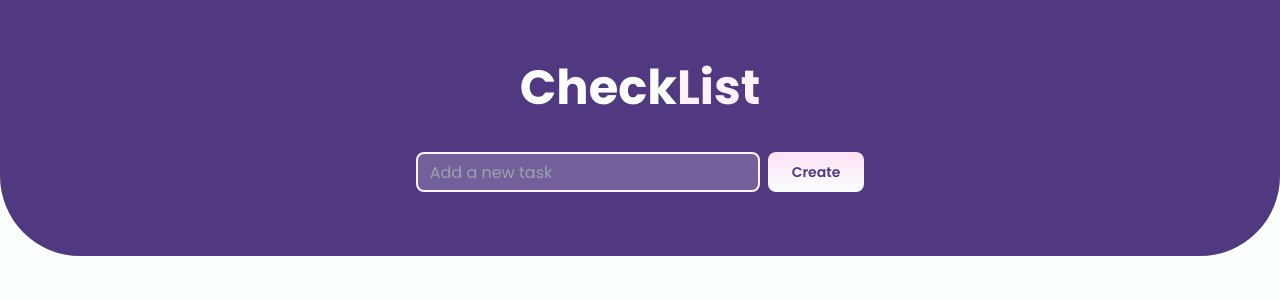
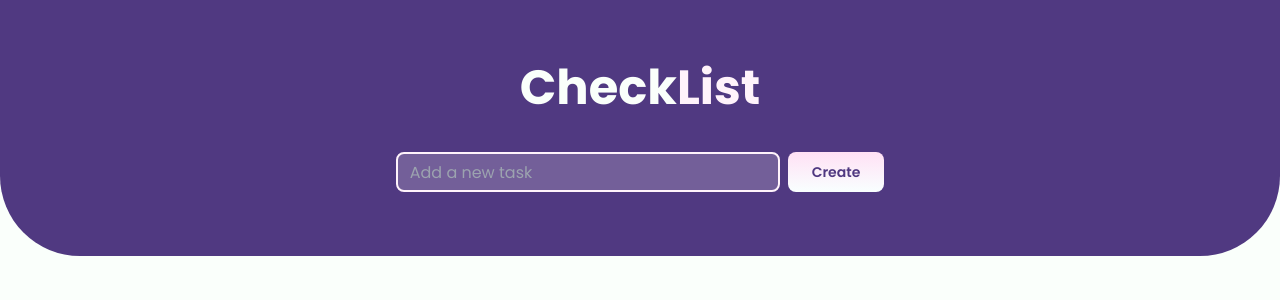
Before and after one commit to biancavictorino/todo-app, a React (Vite) app: page / in a window 1280 px wide. Shown: the top 300 px of the page. Built offline with nearby package versions, Linux system fonts and the light colour scheme.

Commit message:
adjust input

```diff
--- a/src/Components/Header.jsx
+++ b/src/Components/Header.jsx
@@ -21,9 +21,9 @@ const Header = ({onAddTask}) => {
             <h1 className='text-tertiary-color font-bold text-5xl'>Check</h1>
             <h1 className='text-secondary-color font-bold text-5xl'>List</h1>
         </div>
-        <div className='w-screen flex items-center justify-center lg:w-screen lg:px-96'>
+        <div className='px-8 w-screen flex items-center justify-center'>
             <form action="" onSubmit={handleSubmit} className='flex flex-row gap-2'>
-                <input className='px-3 rounded-lg h-10 border-2 border-secondary-color bg-secondary-color bg-opacity-20 text-secondary-color lg:w-full' required placeholder='Add a new task' type="text" value={title} onChange={onChangeTitle} />
+                <input className='px-3 rounded-lg h-10 border-2 border-secondary-color bg-secondary-color bg-opacity-20 text-secondary-color lg:w-96' required placeholder='Add a new task' type="text" value={title} onChange={onChangeTitle} />
                 <button className='bg-custom-gradient px-6 rounded-lg text-sm font-semibold flex flex-row items-center gap-2'>
                     Create
                 </button>
```
